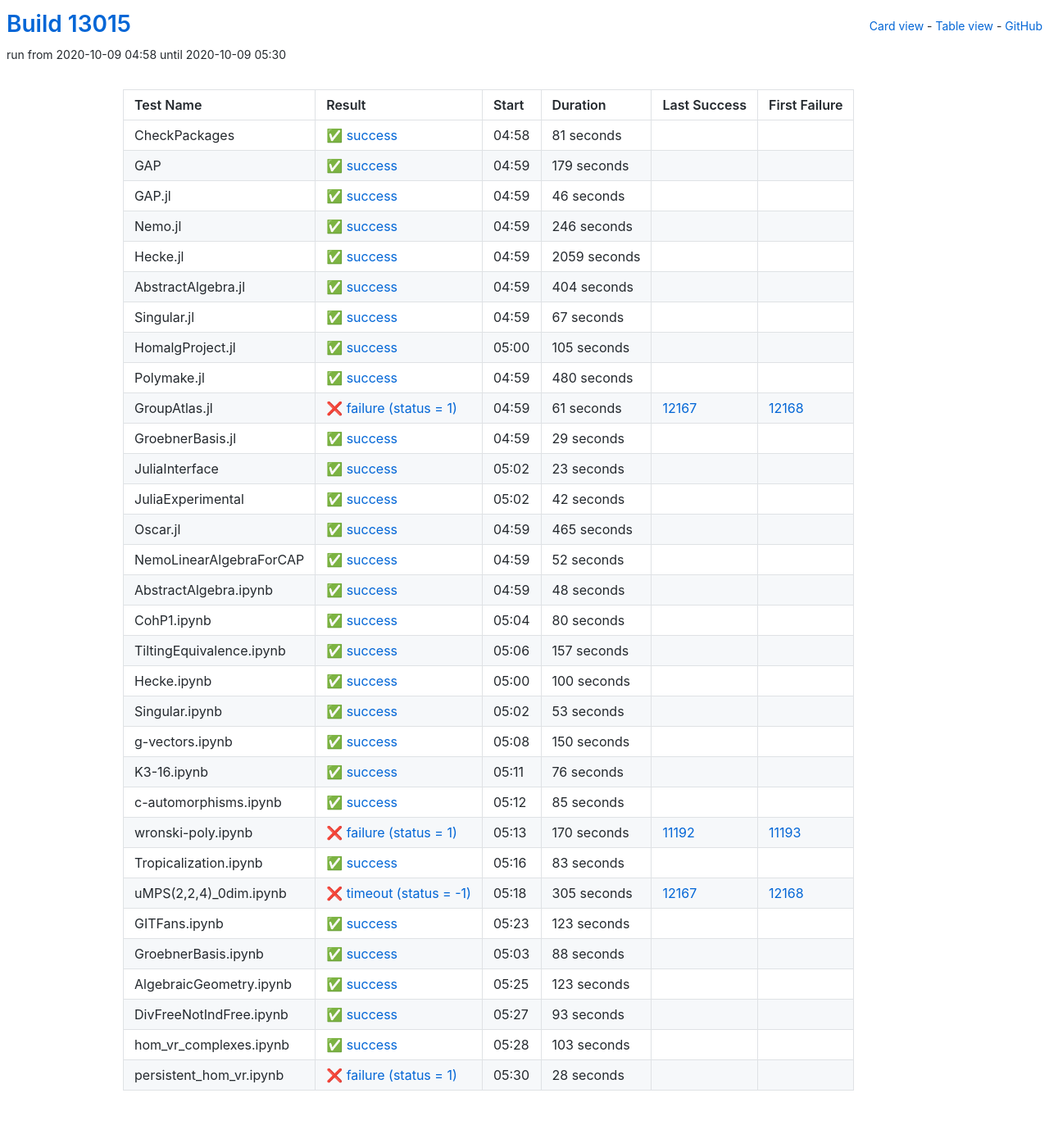
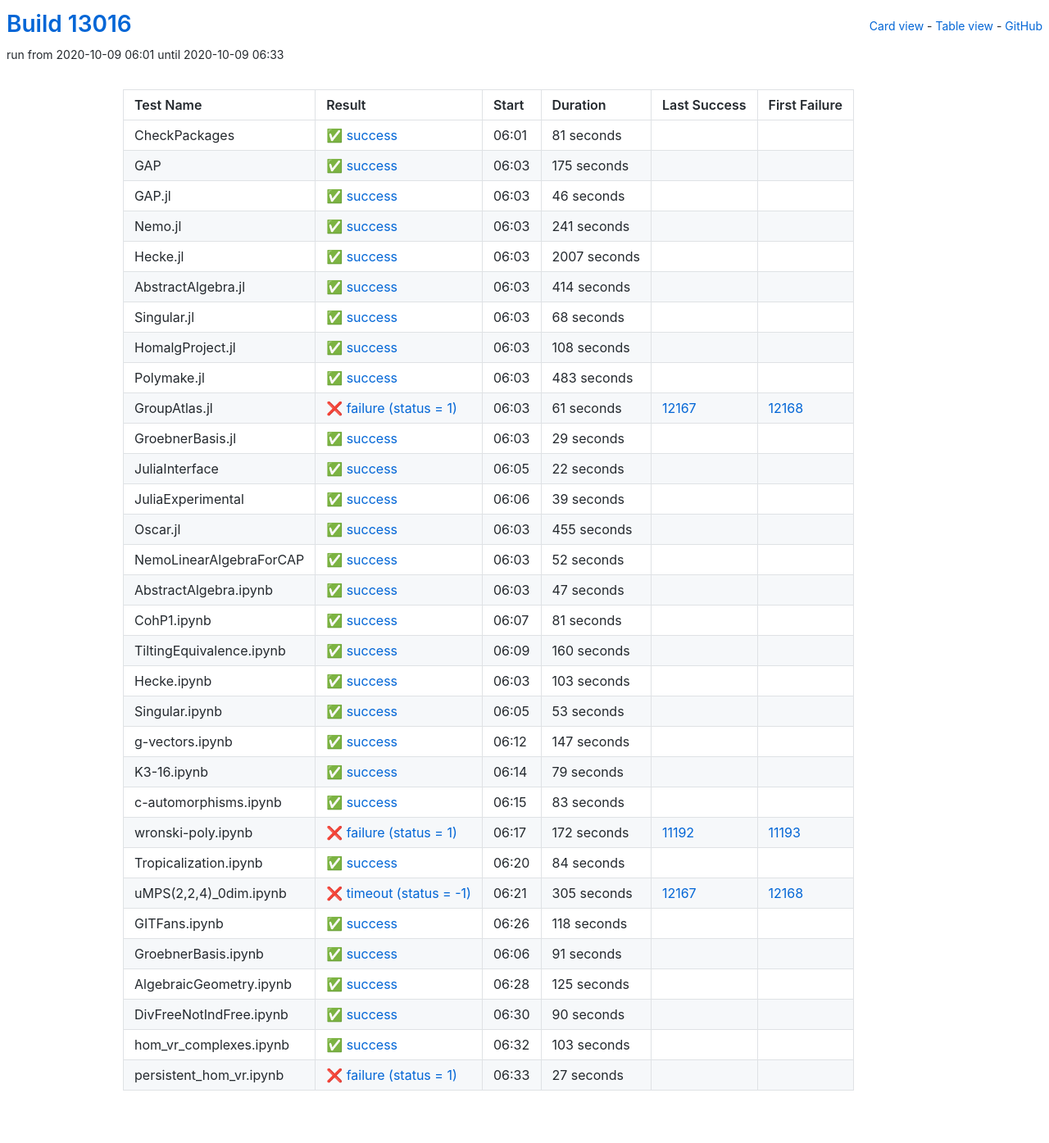
Before and after one commit to oscar-system/oscar-ci-status, a Jekyll site: the page built from table.html, in a window 1280 px wide. Shown: the whole page at 82% size. Built offline with Jekyll 4.4.1, drawn with Linux system fonts in a browser that asks for light colours.

Commit message:
Build #13016

```diff
--- a/_data/ci.yml
+++ b/_data/ci.yml
@@ -1,6 +1,6 @@
 ---
-build: 13015
-build_url: https://oscarci.mathematik.uni-kl.de/job/oscar/13015/
+build: 13016
+build_url: https://oscarci.mathematik.uni-kl.de/job/oscar/13016/
 job: oscar
 organization: oscar-system
 repo: oscar-ci-status
@@ -8,8 +8,8 @@
 tests:
 - name: CheckPackages
   id: checkpackages
-  log: https://oscarci.mathematik.uni-kl.de/job/oscar/13015/artifact/logs/build-13015/CheckPackages.log
-  start: 2020-10-09 04:58
+  log: https://oscarci.mathematik.uni-kl.de/job/oscar/13016/artifact/logs/build-13016/CheckPackages.log
+  start: 2020-10-09 06:01
   success: true
   exitcode: 0
   status: success
@@ -20,20 +20,20 @@
   first_failure_url:
 - name: GAP
   id: gap
-  log: https://oscarci.mathematik.uni-kl.de/job/oscar/13015/artifact/logs/build-13015/GAP.log
-  start: 2020-10-09 04:59
+  log: https://oscarci.mathematik.uni-kl.de/job/oscar/13016/artifact/logs/build-13016/GAP.log
+  start: 2020-10-09 06:03
   success: true
   exitcode: 0
   status: success
-  duration: 179
+  duration: 175
   last_success: false
   last_success_url:
   first_failure: false
   first_failure_url:
 - name: GAP.jl
   id: gap-jl
-  log: https://oscarci.mathematik.uni-kl.de/job/oscar/13015/artifact/logs/build-13015/GAP.jl.log
-  start: 2020-10-09 04:59
+  log: https://oscarci.mathematik.uni-kl.de/job/oscar/13016/artifact/logs/build-13016/GAP.jl.log
+  start: 2020-10-09 06:03
   success: true
   exitcode: 0
   status: success
@@ -44,80 +44,80 @@
   first_failure_url:
 - name: Nemo.jl
   id: nemo-jl
-  log: https://oscarci.mathematik.uni-kl.de/job/oscar/13015/artifact/logs/build-13015/Nemo.jl.log
-  start: 2020-10-09 04:59
+  log: https://oscarci.mathematik.uni-kl.de/job/oscar/13016/artifact/logs/build-13016/Nemo.jl.log
+  start: 2020-10-09 06:03
   success: true
   exitcode: 0
   status: success
-  duration: 246
+  duration: 241
   last_success: false
   last_success_url:
   first_failure: false
   first_failure_url:
 - name: Hecke.jl
   id: hecke-jl
-  log: https://oscarci.mathematik.uni-kl.de/job/oscar/13015/artifact/logs/build-13015/Hecke.jl.log
-  start: 2020-10-09 04:59
+  log: https://oscarci.mathematik.uni-kl.de/job/oscar/13016/artifact/logs/build-13016/Hecke.jl.log
+  start: 2020-10-09 06:03
   success: true
   exitcode: 0
   status: success
-  duration: 2059
+  duration: 2007
   last_success: false
   last_success_url:
   first_failure: false
   first_failure_url:
 - name: AbstractAlgebra.jl
   id: abstractalgebra-jl
-  log: https://oscarci.mathematik.uni-kl.de/job/oscar/13015/artifact/logs/build-13015/AbstractAlgebra.jl.log
-  start: 2020-10-09 04:59
+  log: https://oscarci.mathematik.uni-kl.de/job/oscar/13016/artifact/logs/build-13016/AbstractAlgebra.jl.log
+  start: 2020-10-09 06:03
   success: true
   exitcode: 0
   status: success
-  duration: 404
+  duration: 414
   last_success: false
   last_success_url:
   first_failure: false
   first_failure_url:
 - name: Singular.jl
   id: singular-jl
-  log: https://oscarci.mathematik.uni-kl.de/job/oscar/13015/artifact/logs/build-13015/Singular.jl.log
-  start: 2020-10-09 04:59
+  log: https://oscarci.mathematik.uni-kl.de/job/oscar/13016/artifact/logs/build-13016/Singular.jl.log
+  start: 2020-10-09 06:03
   success: true
   exitcode: 0
   status: success
-  duration: 67
+  duration: 68
   last_success: false
   last_success_url:
   first_failure: false
   first_failure_url:
 - name: HomalgProject.jl
   id: homalgproject-jl
-  log: https://oscarci.mathematik.uni-kl.de/job/oscar/13015/artifact/logs/build-13015/HomalgProject.jl.log
-  start: 2020-10-09 05:00
+  log: https://oscarci.mathematik.uni-kl.de/job/oscar/13016/artifact/logs/build-13016/HomalgProject.jl.log
+  start: 2020-10-09 06:03
   success: true
   exitcode: 0
   status: success
-  duration: 105
+  duration: 108
   last_success: false
   last_success_url:
   first_failure: false
   first_failure_url:
 - name: Polymake.jl
   id: polymake-jl
-  log: https://oscarci.mathematik.uni-kl.de/job/oscar/13015/artifact/logs/build-13015/Polymake.jl.log
-  start: 2020-10-09 04:59
+  log: https://oscarci.mathematik.uni-kl.de/job/oscar/13016/artifact/logs/build-13016/Polymake.jl.log
+  start: 2020-10-09 06:03
   success: true
   exitcode: 0
   status: success
-  duration: 480
+  duration: 483
   last_success: false
   last_success_url:
   first_failure: false
   first_failure_url:
 - name: GroupAtlas.jl
   id: groupatlas-jl
-  log: https://oscarci.mathematik.uni-kl.de/job/oscar/13015/artifact/logs/build-13015/GroupAtlas.jl.log
-  start: 2020-10-09 04:59
+  log: https://oscarci.mathematik.uni-kl.de/job/oscar/13016/artifact/logs/build-13016/GroupAtlas.jl.log
+  start: 2020-10-09 06:03
   success: false
   exitcode: 1
   status: failure
@@ -128,8 +128,8 @@
   first_failure_url: https://oscarci.mathematik.uni-kl.de/job/oscar/12168/
 - name: GroebnerBasis.jl
   id: groebnerbasis-jl
-  log: https://oscarci.mathematik.uni-kl.de/job/oscar/13015/artifact/logs/build-13015/GroebnerBasis.jl.log
-  start: 2020-10-09 04:59
+  log: https://oscarci.mathematik.uni-kl.de/job/oscar/13016/artifact/logs/build-13016/GroebnerBasis.jl.log
+  start: 2020-10-09 06:03
   success: true
   exitcode: 0
   status: success
@@ -140,44 +140,44 @@
   first_failure_url:
 - name: JuliaInterface
   id: juliainterface
-  log: https://oscarci.mathematik.uni-kl.de/job/oscar/13015/artifact/logs/build-13015/JuliaInterface.log
-  start: 2020-10-09 05:02
+  log: https://oscarci.mathematik.uni-kl.de/job/oscar/13016/artifact/logs/build-13016/JuliaInterface.log
+  start: 2020-10-09 06:05
   success: true
   exitcode: 0
   status: success
-  duration: 23
+  duration: 22
   last_success: false
   last_success_url:
   first_failure: false
   first_failure_url:
 - name: JuliaExperimental
   id: juliaexperimental
-  log: https://oscarci.mathematik.uni-kl.de/job/oscar/13015/artifact/logs/build-13015/JuliaExperimental.log
-  start: 2020-10-09 05:02
+  log: https://oscarci.mathematik.uni-kl.de/job/oscar/13016/artifact/logs/build-13016/JuliaExperimental.log
+  start: 2020-10-09 06:06
   success: true
   exitcode: 0
   status: success
-  duration: 42
+  duration: 39
   last_success: false
   last_success_url:
   first_failure: false
   first_failure_url:
 - name: Oscar.jl
   id: oscar-jl
-  log: https://oscarci.mathematik.uni-kl.de/job/oscar/13015/artifact/logs/build-13015/Oscar.jl.log
-  start: 2020-10-09 04:59
+  log: https://oscarci.mathematik.uni-kl.de/job/oscar/13016/artifact/logs/build-13016/Oscar.jl.log
+  start: 2020-10-09 06:03
   success: true
   exitcode: 0
   status: success
-  duration: 465
+  duration: 455
   last_success: false
   last_success_url:
   first_failure: false
   first_failure_url:
 - name: NemoLinearAlgebraForCAP
   id: nemolinearalgebraforcap
-  log: https://oscarci.mathematik.uni-kl.de/job/oscar/13015/artifact/logs/build-13015/NemoLinearAlgebraForCAP.log
-  start: 2020-10-09 04:59
+  log: https://oscarci.mathematik.uni-kl.de/job/oscar/13016/artifact/logs/build-13016/NemoLinearAlgebraForCAP.log
+  start: 2020-10-09 06:03
   success: true
   exitcode: 0
   status: success
@@ -188,56 +188,56 @@
   first_failure_url:
 - name: AbstractAlgebra.ipynb
   id: abstractalgebra-ipynb
-  log: https://oscarci.mathematik.uni-kl.de/job/oscar/13015/artifact/logs/build-13015/AbstractAlgebra.ipynb.log
-  start: 2020-10-09 04:59
+  log: https://oscarci.mathematik.uni-kl.de/job/oscar/13016/artifact/logs/build-13016/AbstractAlgebra.ipynb.log
+  start: 2020-10-09 06:03
   success: true
   exitcode: 0
   status: success
-  duration: 48
+  duration: 47
   last_success: false
   last_success_url:
   first_failure: false
   first_failure_url:
 - name: CohP1.ipynb
   id: cohp1-ipynb
-  log: https://oscarci.mathematik.uni-kl.de/job/oscar/13015/artifact/logs/build-13015/CohP1.ipynb.log
-  start: 2020-10-09 05:04
+  log: https://oscarci.mathematik.uni-kl.de/job/oscar/13016/artifact/logs/build-13016/CohP1.ipynb.log
+  start: 2020-10-09 06:07
   success: true
   exitcode: 0
   status: success
-  duration: 80
+  duration: 81
   last_success: false
   last_success_url:
   first_failure: false
   first_failure_url:
 - name: TiltingEquivalence.ipynb
   id: tiltingequivalence-ipynb
-  log: https://oscarci.mathematik.uni-kl.de/job/oscar/13015/artifact/logs/build-13015/TiltingEquivalence.ipynb.log
-  start: 2020-10-09 05:06
+  log: https://oscarci.mathematik.uni-kl.de/job/oscar/13016/artifact/logs/build-13016/TiltingEquivalence.ipynb.log
+  start: 2020-10-09 06:09
   success: true
   exitcode: 0
   status: success
-  duration: 157
+  duration: 160
   last_success: false
   last_success_url:
   first_failure: false
   first_failure_url:
 - name: Hecke.ipynb
   id: hecke-ipynb
-  log: https://oscarci.mathematik.uni-kl.de/job/oscar/13015/artifact/logs/build-13015/Hecke.ipynb.log
-  start: 2020-10-09 05:00
+  log: https://oscarci.mathematik.uni-kl.de/job/oscar/13016/artifact/logs/build-13016/Hecke.ipynb.log
+  start: 2020-10-09 06:03
   success: true
   exitcode: 0
   status: success
-  duration: 100
+  duration: 103
   last_success: false
   last_success_url:
   first_failure: false
   first_failure_url:
 - name: Singular.ipynb
   id: singular-ipynb
-  log: https://oscarci.mathematik.uni-kl.de/job/oscar/13015/artifact/logs/build-13015/Singular.ipynb.log
-  start: 2020-10-09 05:02
+  log: https://oscarci.mathematik.uni-kl.de/job/oscar/13016/artifact/logs/build-13016/Singular.ipynb.log
+  start: 2020-10-09 06:05
   success: true
   exitcode: 0
   status: success
@@ -248,56 +248,32 @@
   first_failure_url:
 - name: g-vectors.ipynb
   id: g-vectors-ipynb
-  log: https://oscarci.mathematik.uni-kl.de/job/oscar/13015/artifact/logs/build-13015/g-vectors.ipynb.log
-  start: 2020-10-09 05:08
+  log: https://oscarci.mathematik.uni-kl.de/job/oscar/13016/artifact/logs/build-13016/g-vectors.ipynb.log
+  start: 2020-10-09 06:12
   success: true
   exitcode: 0
   status: success
-  duration: 150
+  duration: 147
   last_success: false
   last_success_url:
   first_failure: false
   first_failure_url:
 - name: K3-16.ipynb
   id: k3-16-ipynb
-  log: https://oscarci.mathematik.uni-kl.de/job/oscar/13015/artifact/logs/build-13015/K3-16.ipynb.log
-  start: 2020-10-09 05:11
+  log: https://oscarci.mathematik.uni-kl.de/job/oscar/13016/artifact/logs/build-13016/K3-16.ipynb.log
+  start: 2020-10-09 06:14
   success: true
   exitcode: 0
   status: success
-  duration: 76
+  duration: 79
   last_success: false
   last_success_url:
   first_failure: false
   first_failure_url:
 - name: c-automorphisms.ipynb
   id: c-automorphisms-ipynb
-  log: https://oscarci.mathematik.uni-kl.de/job/oscar/13015/artifact/logs/build-13015/c-automorphisms.ipynb.log
-  start: 2020-10-09 05:12
-  success: true
-  exitcode: 0
-  status: success
-  duration: 85
-  last_success: false
-  last_success_url:
-  first_failure: false
-  first_failure_url:
-- name: wronski-poly.ipynb
-  id: wronski-poly-ipynb
-  log: https://oscarci.mathematik.uni-kl.de/job/oscar/13015/artifact/logs/build-13015/wronski-poly.ipynb.log
-  start: 2020-10-09 05:13
-  success: false
-  exitcode: 1
-  status: failure
-  duration: 170
-  last_success: 11192
-  last_success_url: https://oscarci.mathematik.uni-kl.de/job/oscar/11192/
-  first_failure: 11193
-  first_failure_url: https://oscarci.mathematik.uni-kl.de/job/oscar/11193/
-- name: Tropicalization.ipynb
-  id: tropicalization-ipynb
-  log: https://oscarci.mathematik.uni-kl.de/job/oscar/13015/artifact/logs/build-13015/Tropicalization.ipynb.log
-  start: 2020-10-09 05:16
+  log: https://oscarci.mathematik.uni-kl.de/job/oscar/13016/artifact/logs/build-13016/c-automorphisms.ipynb.log
+  start: 2020-10-09 06:15
   success: true
   exitcode: 0
   status: success
@@ -306,10 +282,34 @@
   last_success_url:
   first_failure: false
   first_failure_url:
+- name: wronski-poly.ipynb
+  id: wronski-poly-ipynb
+  log: https://oscarci.mathematik.uni-kl.de/job/oscar/13016/artifact/logs/build-13016/wronski-poly.ipynb.log
+  start: 2020-10-09 06:17
+  success: false
+  exitcode: 1
+  status: failure
+  duration: 172
+  last_success: 11192
+  last_success_url: https://oscarci.mathematik.uni-kl.de/job/oscar/11192/
+  first_failure: 11193
+  first_failure_url: https://oscarci.mathematik.uni-kl.de/job/oscar/11193/
+- name: Tropicalization.ipynb
+  id: tropicalization-ipynb
+  log: https://oscarci.mathematik.uni-kl.de/job/oscar/13016/artifact/logs/build-13016/Tropicalization.ipynb.log
+  start: 2020-10-09 06:20
+  success: true
+  exitcode: 0
+  status: success
+  duration: 84
+  last_success: false
+  last_success_url:
+  first_failure: false
+  first_failure_url:
 - name: uMPS(2,2,4)_0dim.ipynb
   id: umps-2-2-4-0dim-ipynb
-  log: https://oscarci.mathematik.uni-kl.de/job/oscar/13015/artifact/logs/build-13015/uMPS-2-2-4-_0dim.ipynb.log
-  start: 2020-10-09 05:18
+  log: https://oscarci.mathematik.uni-kl.de/job/oscar/13016/artifact/logs/build-13016/uMPS-2-2-4-_0dim.ipynb.log
+  start: 2020-10-09 06:21
   success: false
   exitcode: -1
   status: timeout
@@ -320,56 +320,56 @@
   first_failure_url: https://oscarci.mathematik.uni-kl.de/job/oscar/12168/
 - name: GITFans.ipynb
   id: gitfans-ipynb
-  log: https://oscarci.mathematik.uni-kl.de/job/oscar/13015/artifact/logs/build-13015/GITFans.ipynb.log
-  start: 2020-10-09 05:23
+  log: https://oscarci.mathematik.uni-kl.de/job/oscar/13016/artifact/logs/build-13016/GITFans.ipynb.log
+  start: 2020-10-09 06:26
   success: true
   exitcode: 0
   status: success
-  duration: 123
+  duration: 118
   last_success: false
   last_success_url:
   first_failure: false
   first_failure_url:
 - name: GroebnerBasis.ipynb
   id: groebnerbasis-ipynb
-  log: https://oscarci.mathematik.uni-kl.de/job/oscar/13015/artifact/logs/build-13015/GroebnerBasis.ipynb.log
-  start: 2020-10-09 05:03
+  log: https://oscarci.mathematik.uni-kl.de/job/oscar/13016/artifact/logs/build-13016/GroebnerBasis.ipynb.log
+  start: 2020-10-09 06:06
   success: true
   exitcode: 0
   status: success
-  duration: 88
+  duration: 91
   last_success: false
   last_success_url:
   first_failure: false
   first_failure_url:
 - name: AlgebraicGeometry.ipynb
   id: algebraicgeometry-ipynb
-  log: https://oscarci.mathematik.uni-kl.de/job/oscar/13015/artifact/logs/build-13015/AlgebraicGeometry.ipynb.log
-  start: 2020-10-09 05:25
+  log: https://oscarci.mathematik.uni-kl.de/job/oscar/13016/artifact/logs/build-13016/AlgebraicGeometry.ipynb.log
+  start: 2020-10-09 06:28
   success: true
   exitcode: 0
   status: success
-  duration: 123
+  duration: 125
   last_success: false
   last_success_url:
   first_failure: false
   first_failure_url:
 - name: DivFreeNotIndFree.ipynb
   id: divfreenotindfree-ipynb
-  log: https://oscarci.mathematik.uni-kl.de/job/oscar/13015/artifact/logs/build-13015/DivFreeNotIndFree.ipynb.log
-  start: 2020-10-09 05:27
+  log: https://oscarci.mathematik.uni-kl.de/job/oscar/13016/artifact/logs/build-13016/DivFreeNotIndFree.ipynb.log
+  start: 2020-10-09 06:30
   success: true
   exitcode: 0
   status: success
-  duration: 93
+  duration: 90
   last_success: false
   last_success_url:
   first_failure: false
   first_failure_url:
 - name: hom_vr_complexes.ipynb
   id: hom-vr-complexes-ipynb
-  log: https://oscarci.mathematik.uni-kl.de/job/oscar/13015/artifact/logs/build-13015/hom_vr_complexes.ipynb.log
-  start: 2020-10-09 05:28
+  log: https://oscarci.mathematik.uni-kl.de/job/oscar/13016/artifact/logs/build-13016/hom_vr_complexes.ipynb.log
+  start: 2020-10-09 06:32
   success: true
   exitcode: 0
   status: success
@@ -380,12 +380,12 @@
   first_failure_url:
 - name: persistent_hom_vr.ipynb
   id: persistent-hom-vr-ipynb
-  log: https://oscarci.mathematik.uni-kl.de/job/oscar/13015/artifact/logs/build-13015/persistent_hom_vr.ipynb.log
-  start: 2020-10-09 05:30
+  log: https://oscarci.mathematik.uni-kl.de/job/oscar/13016/artifact/logs/build-13016/persistent_hom_vr.ipynb.log
+  start: 2020-10-09 06:33
   success: false
   exitcode: 1
   status: failure
-  duration: 28
+  duration: 27
   last_success: false
   last_success_url:
   first_failure: false
```
Also changed, not shown: README.md.
